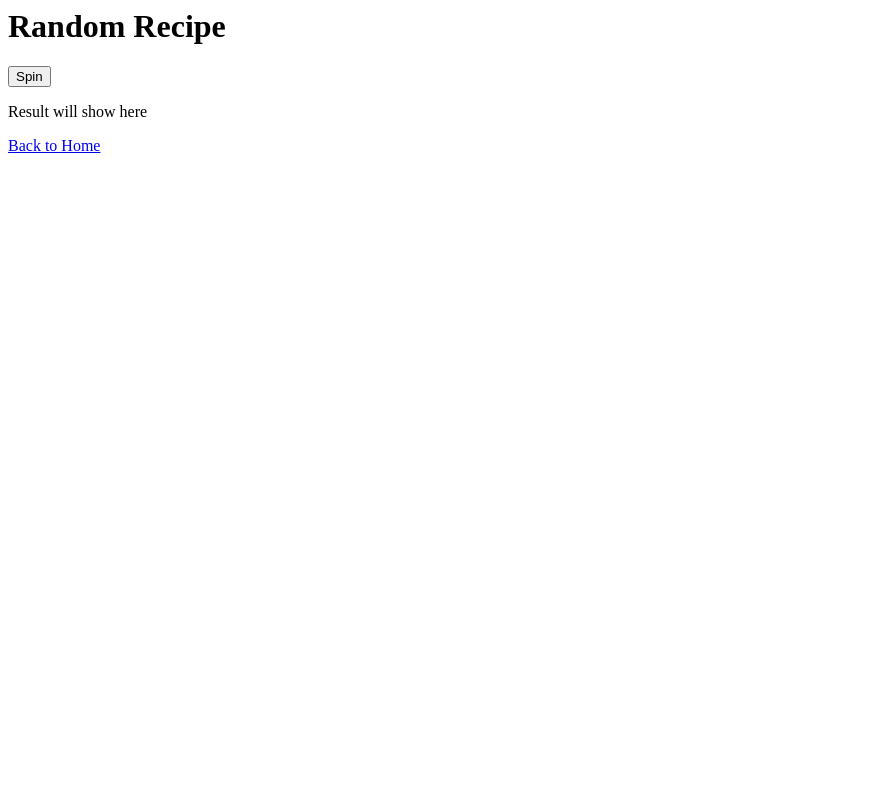
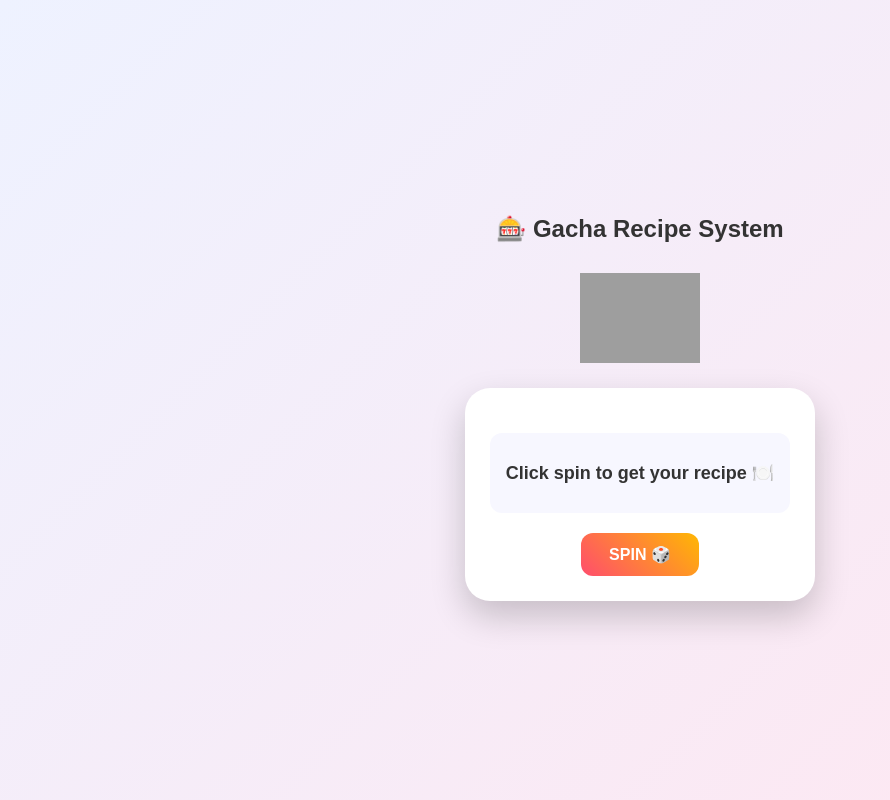
Before and after one commit to ssssidney/omakase-today, a Flask app: page /random-page in a window 1280 px wide. Shown: the whole page, without its empty margins (0-890 px from the left). Run offline with Flask 3, Linux system fonts and the light colour scheme; grey boxes are pictures that could not be loaded.

Commit message:
completed Subtask 3 frontend UI (gacha layout)

```diff
--- a/templates/random.html
+++ b/templates/random.html
@@ -1,7 +1,49 @@
-<h1>Random Recipe</h1>
+<!DOCTYPE html>
+<html lang="en">
+<head>
+    <meta charset="UTF-8">
+    <title>Gacha Recipe System</title>
 
-<button>Spin</button>
+    <link rel="stylesheet" href="{{ url_for('static', filename='style.css') }}">
+</head>
 
-<p>Result will show here</p>
+<body>
 
-<a href="/">Back to Home</a>
+<div class="container">
+
+    <h1>🎰 Gacha Recipe System</h1>
+
+    <!-- GACHA IMAGE -->
+    <img class="gacha-img" src="https://png.pngtree.com/png-clipart/20201208/original/pngtree-realistic-blue-gacha-machine-illustration-isolated-vector-png-image_5594671.jpg">
+
+    <div class="machine-box">
+
+        <div id="result">
+            Click spin to get your recipe 🍽️
+        </div>
+
+        <button onclick="spin()">SPIN 🎲</button>
+
+    </div>
+
+</div>
+
+<script>
+function spin() {
+
+    let recipes = [
+        "Pancake 🥞",
+        "Spaghetti 🍝",
+        "Fried Rice 🍚",
+        "Chicken Rice 🍗"
+    ];
+
+    let random = recipes[Math.floor(Math.random() * recipes.length)];
+
+    document.getElementById("result").innerText =
+        "🎁 You got: " + random;
+}
+</script>
+
+</body>
+</html>
--- /dev/null
+++ b/templates/static/style.css
@@ -0,0 +1,104 @@
+body {
+    font-family: Arial, sans-serif;
+
+    /* soft arcade background */
+    background: linear-gradient(135deg, #eef2ff, #ffe6f0);
+
+    margin: 0;
+    height: 100vh;
+
+    display: flex;
+    justify-content: center;
+    align-items: center;
+}
+
+/* center wrapper */
+.container {
+    text-align: center;
+}
+
+/* title */
+h1 {
+    font-size: 24px;
+    margin-bottom: 15px;
+    color: #333;
+}
+
+/* gacha machine image */
+.gacha-img {
+    width: 120px;
+    height: 120px;
+
+    object-fit: contain;
+
+    display: block;
+    margin: 0 auto 10px;
+}
+
+.gacha-img:hover {
+    transform: scale(1.03);
+}
+
+/* machine card */
+.machine-box {
+    width: 300px;
+
+    background: #ffffff;
+    border-radius: 25px;
+
+    padding: 25px;
+
+    box-shadow: 0 15px 35px rgba(0,0,0,0.2);
+}
+
+/* result screen */
+#result {
+    margin: 20px 0;
+
+    padding: 15px;
+
+    background: #f7f7ff;
+
+    border-radius: 12px;
+
+    font-weight: bold;
+    font-size: 18px;
+
+    min-height: 50px;
+
+    display: flex;
+    justify-content: center;
+    align-items: center;
+
+    color: #333;
+}
+
+/* spin button */
+button {
+    padding: 12px 28px;
+
+    border: none;
+    border-radius: 12px;
+
+    background: linear-gradient(45deg, #ff4d6d, #ffb703);
+
+    color: white;
+
+    font-size: 16px;
+    font-weight: bold;
+
+    cursor: pointer;
+
+    transition: all 0.2s ease;
+}
+
+/* hover effect */
+button:hover {
+    transform: scale(1.05);
+    box-shadow: 0 8px 15px rgba(0,0,0,0.2);
+}
+
+/* click effect */
+button:active {
+    transform: scale(0.95);
+}
```
